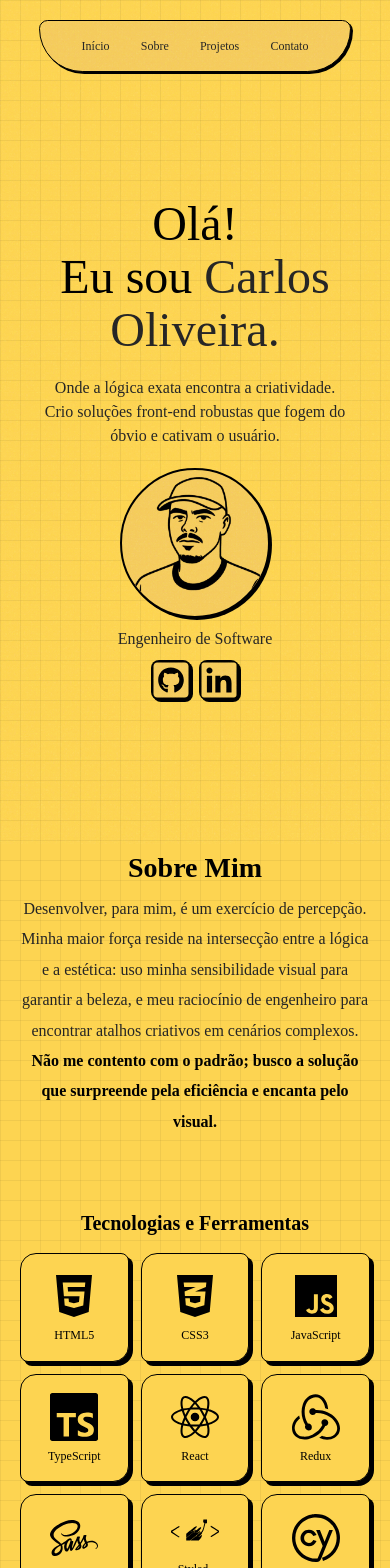
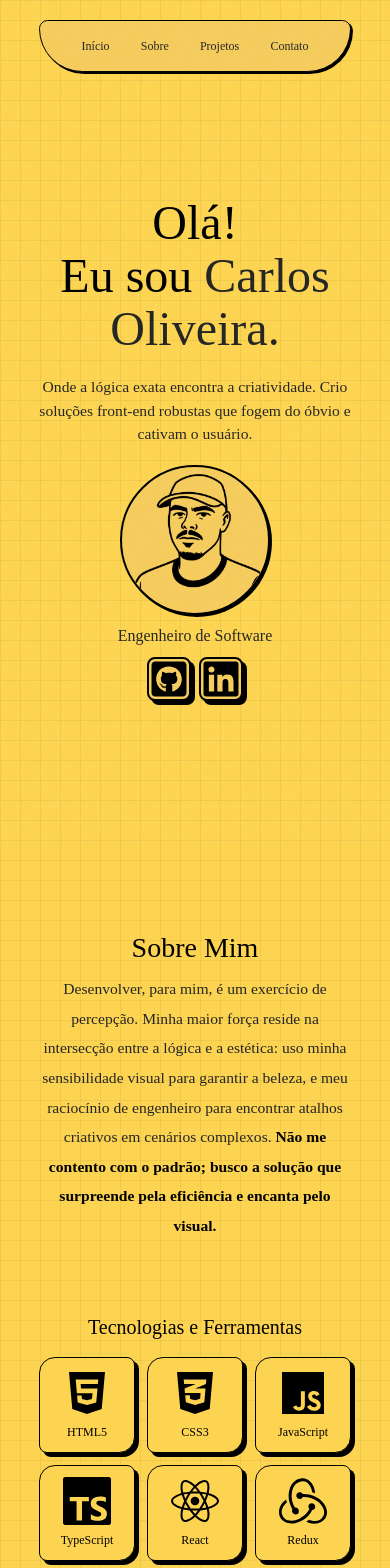
Before and after one commit to caosoliveirax/portfolio-dev, a React (Vite) app: page / in a window 390 px wide. Shown: the top 1568 px of the page. Built offline with nearby package versions, Linux system fonts and the light colour scheme; a web font is replaced by a local one.

Commit message:
refactor: extract base styles for UI elements

```diff
--- a/src/components/Layout/Header/styles.ts
+++ b/src/components/Layout/Header/styles.ts
@@ -1,5 +1,6 @@
 import { css, styled } from 'styled-components'
 import { flex, mq, NeoStyle } from '../../../styles/mixins'
+import * as Base from '../../../styles/base'
 
 export const Container = styled.header`
   ${NeoStyle('2px 2px', '1px', '20px 20px 100px 100px', 'var(--secondary)', 'var(--text)')};
@@ -28,11 +29,9 @@ export const NavList = styled.ul`
   ${flex('row', 'space-around', 'center')}
 `
 
-export const NavLink = styled.a`
-  display: block;
+export const NavLink = styled(Base.Link)`
   color: var(--subtext);
   font-size: clamp(0.75rem, 3vw, 1rem);
-  transition: opacity 0.2s;
 
   &:hover {
     opacity: 0.6;
--- a/src/components/Sections/About/styles.ts
+++ b/src/components/Sections/About/styles.ts
@@ -1,31 +1,16 @@
 import styled, { css } from 'styled-components'
 import { flex, mq, NeoStyle } from '../../../styles/mixins'
+import * as Base from '../../../styles/base'
 
-export const AboutContainer = styled.section`
-  ${flex('column', 'center', 'center')};
-  min-height: 100vh;
+export const AboutContainer = styled(Base.Section)`
   padding: 80px 10%;
-
-  ${mq.tablet(css`
-    padding: 0 20px;
-  `)}
 `
 
-export const SectionTitle = styled.h2`
-  font-size: clamp(1.75rem, 6vw, 3rem);
-  text-align: start;
-  line-height: 1;
+export const SectionTitle = styled(Base.SectionTitle)`
   margin-bottom: 12px;
-
-  ${mq.tablet(css`
-    text-align: center;
-  `)}
 `
 
-export const CardTitle = styled.h3`
-  text-align: center;
-  font-size: clamp(1.25rem, 3vw, 1.5rem);
-  line-height: 1;
+export const CardTitle = styled(Base.CardTitle)`
   margin-bottom: 28px;
 
   ${mq.tablet(css`
@@ -52,28 +37,12 @@ export const ContentGrid = styled.div`
   `)}
 `
 
-export const CardBase = styled.div`
-  ${NeoStyle('6px 6px', '2px', '16px')};
-  text-align: start;
-  padding: 28px;
-
-  ${mq.mobile(css`
-    border-radius: 8px;
-    padding: 28px 0px;
-    border: none;
-    text-align: center;
-    background-color: transparent;
-    box-shadow: initial;
-  `)}
-`
-
-export const BioCard = styled(CardBase)`
+export const BioCard = styled(Base.CardAbout)`
   grid-row: span 2;
   grid-area: bio;
 `
 
-export const Text = styled.p`
-  font-size: clamp(1rem, 3vw, 1.25rem);
+export const Text = styled(Base.Description)`
   font-weight: 200;
   color: var(--subtext);
   line-height: 2.1;
@@ -94,7 +63,7 @@ export const Text = styled.p`
   }
 `
 
-export const TechCard = styled(CardBase)`
+export const TechCard = styled(Base.CardAbout)`
   grid-area: tech;
 `
 
@@ -131,7 +100,7 @@ export const TechList = styled.ul`
   }
 `
 
-export const SoftCard = styled(CardBase)`
+export const SoftCard = styled(Base.CardAbout)`
   grid-area: soft;
 `
 
--- a/src/components/Sections/Hero/styles.ts
+++ b/src/components/Sections/Hero/styles.ts
@@ -1,7 +1,8 @@
 import styled, { css } from 'styled-components'
 import { flex, mq, NeoStyle } from '../../../styles/mixins'
+import * as Base from '../../../styles/base'
 
-export const HeroContainer = styled.section`
+export const HeroContainer = styled(Base.Section)`
   ${flex('row', 'space-around', 'flex-start')};
   padding: 0 20%;
   min-height: calc(100vh - 206px);
@@ -20,13 +21,12 @@ export const HeroContainer = styled.section`
   ${mq.tablet(css`
     ${flex('column', 'center', 'center')};
     min-height: calc(100vh - 90px);
-    padding: 32px 40px;
     gap: 20px;
     margin-top: 0;
   `)}
 
   .wrapper-left {
-    ${flex('column', 'center', 'center')};
+    ${flex('column', 'center', 'start')};
     width: auto;
 
     ${mq.tablet(css`
@@ -58,12 +58,9 @@ export const Title = styled.h1`
     color: var(--subtext);
   }
 `
-export const Description = styled.p`
+export const Description = styled(Base.Description)`
   margin-top: 8px;
   max-width: 408px;
-  color: var(--subtext);
-  font-size: clamp(1rem, 4vw, 1.25rem);
-  letter-spacing: 2%;
   line-height: 1.5;
   text-align: start;
   margin-left: 8px;
@@ -106,15 +103,11 @@ export const SocialItem = styled.li`
   display: flex;
 `
 
-export const SocialLink = styled.a`
-  ${NeoStyle('2px 2px', '0', '8px', 'var(--text)')};
-  color: var(--secondary);
+export const SocialLink = styled(Base.LinkNeo)`
   ${flex('row', 'center', 'center')};
-  transition: all 0.3s ease-in-out;
+  padding: 0;
 
   &:hover {
-    transform: translateY(-2px);
     filter: drop-shadow(0px 4px 4px rgba(0, 0, 0, 0.25));
-    box-shadow: 0px 1px 0 var(--text);
   }
 `
--- a/src/components/Sections/Projects/index.tsx
+++ b/src/components/Sections/Projects/index.tsx
@@ -51,16 +51,16 @@ const Projects = () => {
               <S.ProjectActions>
                 <ul>
                   <li>
-                    <a href={project.liveUrl} target="_blank">
+                    <S.ActionLink href={project.liveUrl} target="_blank">
                       Experimente o projeto
                       <PiArrowSquareOutLight />
-                    </a>
+                    </S.ActionLink>
                   </li>
                   <li>
-                    <a href={project.githubUrl} target="_blank">
+                    <S.ActionLink href={project.githubUrl} target="_blank">
                       Ver repositório
                       <PiGithubLogo />
-                    </a>
+                    </S.ActionLink>
                   </li>
                 </ul>
               </S.ProjectActions>
--- a/src/components/Sections/Projects/styles.ts
+++ b/src/components/Sections/Projects/styles.ts
@@ -1,10 +1,9 @@
 import styled, { css } from 'styled-components'
 import { flex, mq, NeoStyle } from '../../../styles/mixins'
+import * as Base from '../../../styles/base'
 
-export const ProjectsContainer = styled.section`
-  min-height: 100vh;
-  padding: 40px 15% 40px 15%;
-  ${flex('column', 'center', 'center')};
+export const ProjectsContainer = styled(Base.Section)`
+  padding: 40px 15%;
 
   ${({ theme }) => css`
     @media (max-height: 900px) and (min-width: ${theme.breakpoints.desktop}) {
@@ -13,16 +12,11 @@ export const ProjectsContainer = styled.section`
   `}
 
   ${mq.tablet(css`
-    padding: 80px 20px;
+    padding: 60px 40px;
   `)}
 `
 
-export const SectionTitle = styled.h2`
-  font-weight: 500;
-  font-size: clamp(1.75rem, 6vw, 3rem);
-  line-height: 1;
-  margin-bottom: 32px;
-
+export const SectionTitle = styled(Base.SectionTitle)`
   ${mq.tablet(css`
     margin-bottom: 3rem;
   `)}
@@ -171,7 +165,6 @@ export const ProjectInfo = styled.div`
 
 export const Title = styled.h3`
   font-size: clamp(1.25rem, 4vw, 2rem);
-
   font-weight: 400;
   line-height: 1;
   margin-bottom: 24px;
@@ -186,8 +179,7 @@ export const Title = styled.h3`
   `)}
 `
 
-export const Description = styled.p`
-  font-size: clamp(0.95rem, 4vw, 1.25rem);
+export const Description = styled(Base.Description)`
   line-height: 2;
   margin-bottom: 8px;
 
@@ -255,7 +247,7 @@ export const ProjectActions = styled.div`
       display: flex;
       height: 48px;
       width: 100%;
-      transition: all 0.3s cubic-bezier(0.32, 0.68, 0.65, 0.5);
+      transition: all 0.3s cubic-bezier(0.4, 0, 0.2, 1);
 
       &:hover {
         box-shadow: 1px 4px 0 var(--text);
@@ -265,12 +257,13 @@ export const ProjectActions = styled.div`
       ${mq.desktopSm(css`
         height: 36px;
       `)}
+    }
+  }
+`
 
-      a {
+export const ActionLink = styled(Base.Link)`
   padding: 8px 18px;
-        color: var(--text);
   font-size: clamp(0.8rem, 2vw, 1rem);
-        font-weight: 300;
   ${flex('row', 'space-between', 'center')};
   width: 100%;
 
@@ -281,7 +274,4 @@ export const ProjectActions = styled.div`
   svg {
     font-size: clamp(1rem, 4vw, 1.5rem);
   }
-      }
-    }
-  }
 `
--- a/src/global.ts
+++ b/src/global.ts
@@ -50,9 +50,4 @@ export const GlobalStyle = createGlobalStyle`
     opacity: 0.50;
     box-shadow: inset 0 0 150px rgba(0, 0, 0, 0.0);
   }
-
-  a {
-    text-decoration: none;
-    cursor: pointer;
-  }
 `
--- /dev/null
+++ b/src/styles/base.ts
@@ -0,0 +1,74 @@
+import { css, styled } from 'styled-components'
+import { flex, mq, NeoStyle } from './mixins'
+
+export const Section = styled.section`
+  ${flex('column', 'center', 'center')};
+  min-height: 100vh;
+  width: 100%;
+  padding: 40px 10%;
+
+  ${mq.tablet(css`
+    min-height: auto;
+  `)}
+`
+
+export const SectionTitle = styled.h2`
+  color: var(--text);
+  font-weight: 500;
+  font-size: clamp(1.75rem, 6vw, 3rem);
+  line-height: 1;
+  margin-bottom: 32px;
+`
+
+export const CardTitle = styled.h3`
+  font-size: clamp(1.25rem, 3vw, 1.5rem);
+  font-weight: 400;
+  line-height: 1;
+  text-align: center;
+`
+
+export const Description = styled.p`
+  font-size: clamp(0.95rem, 4vw, 1.25rem);
+  color: var(--subtext);
+`
+
+export const CardAbout = styled.div`
+  ${NeoStyle('6px 6px', '2px', '16px')};
+  text-align: start;
+  padding: 28px;
+
+  ${mq.mobile(css`
+    border-radius: 8px;
+    padding: 28px 0;
+    border: none;
+    text-align: center;
+    background-color: transparent;
+    box-shadow: initial;
+  `)}
+`
+
+export const Link = styled.a`
+  ${flex('row', 'space-around', 'center')}
+  display: block;
+  color: var(--text);
+  text-decoration: none;
+  cursor: pointer;
+  transition: all 0.3s ease-in-out;
+
+  &:hover {
+    transform: translateY(-2px);
+  }
+
+  &:active {
+    transform: translateY(0);
+  }
+`
+
+export const LinkNeo = styled(Link)`
+  ${NeoStyle('4px 4px', '2px', '8px', 'var(--secondary)')};
+  transition: all 0.3s cubic-bezier(0.4, 0, 0.2, 1);
+
+  &:hover {
+    box-shadow: 2px 2px 0 var(--text);
+  }
+`
```
Lines whose indentation alone changed are shown as unchanged.
